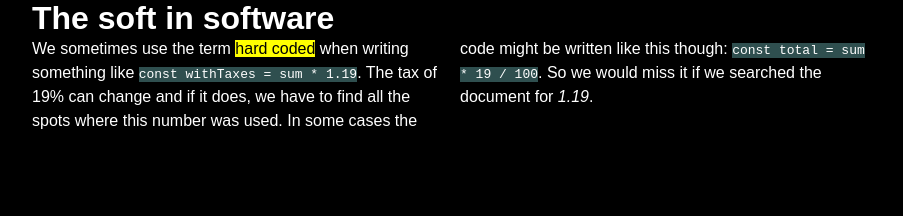
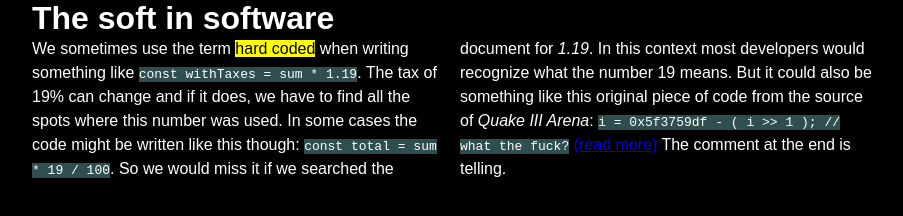
Before and after one commit to xintamosaik/code-monkey, a plain HTML site: page index.html in a window 1280 px wide. Shown: the whole page, without its empty margins (188-1091 px from the left). Drawn offline with Linux system fonts and the light colour scheme.

Commit message:
Added reference to Quake III

```diff
--- a/index.html
+++ b/index.html
@@ -15,7 +15,15 @@
         change and if it does, we have to find all the spots where this number
         was used. In some cases the code might be written like this though:
         <code>const total = sum * 19 / 100</code>. So we would miss it if we
-        searched the document for <i>1.19</i>.
+        searched the document for <i>1.19</i>. In this context most developers
+        would recognize what the number 19 means. But it could also be something
+        like this original piece of code from the source of
+        <i>Quake III Arena</i>:
+        <code> i = 0x5f3759df - ( i >> 1 ); // what the fuck?</code>
+        <a href="https://en.wikipedia.org/wiki/Fast_inverse_square_root"
+          >(read more)</a
+        >
+        The comment at the end is telling.
       </p>
     </main>
   </body>
```
